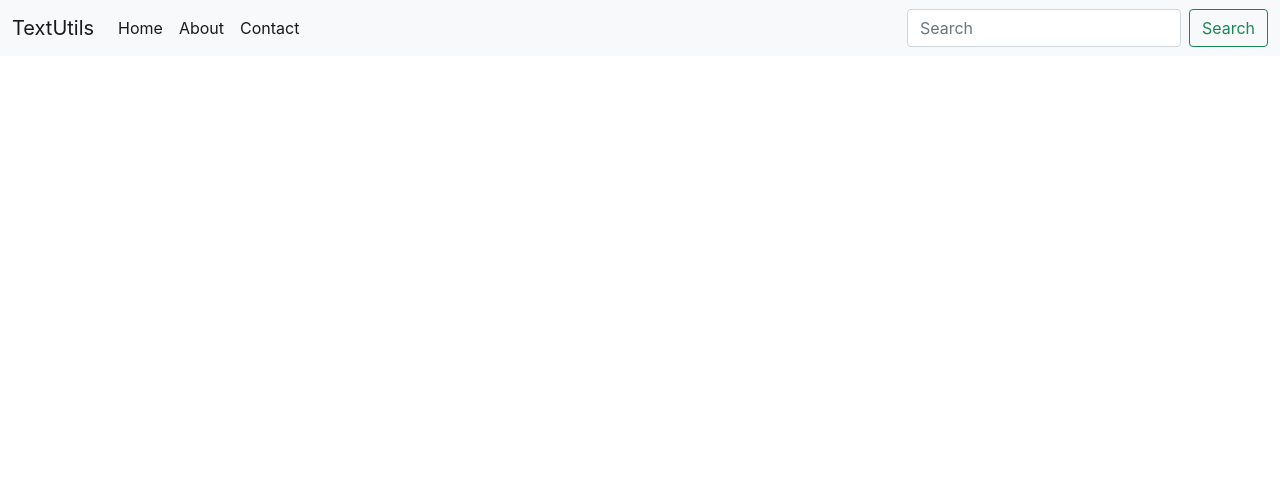
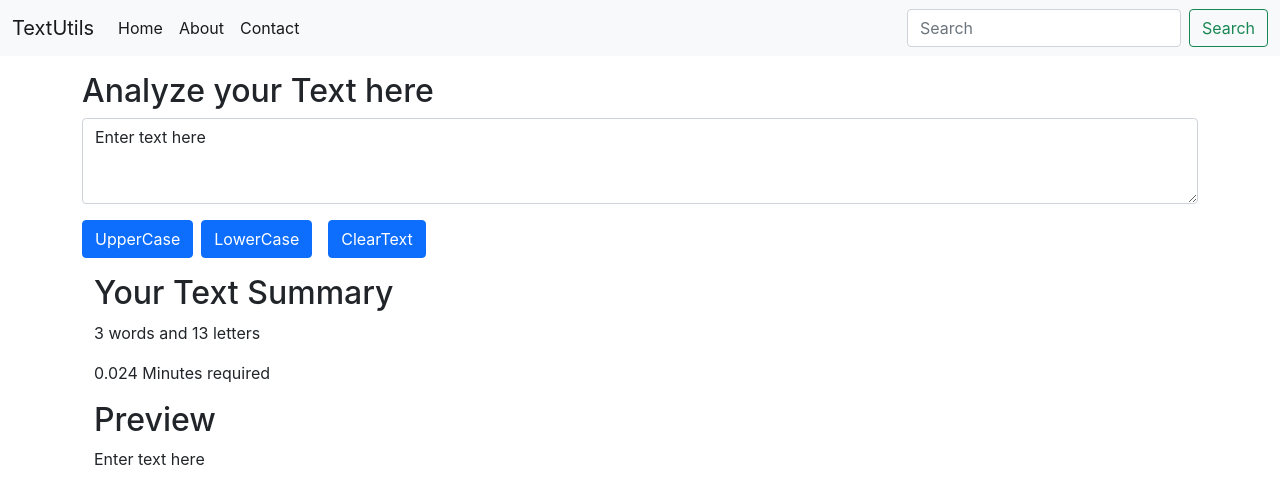
Before and after one commit to mishu-mnp/ReactJs-Course-TextUtils, a React (Create React App) app: page / in a window 1280 px wide. Shown: the top 504 px of the page. Built offline with nearby package versions, Linux system fonts and the light colour scheme.

Commit message:
Tut7 and Tut8 Done

```diff
--- a/src/App.js
+++ b/src/App.js
@@ -1,5 +1,6 @@
 import './App.css';
 import Navbar from './components/Navbar';
+import TextForm from './components/TextForm';
 
 // let name = "Mishu"
 function App() {
@@ -23,6 +24,10 @@ function App() {
       {/* <Navbar title="TextUtils" aboutText="About Us" /> */}
       {/* <Navbar /> */}
       <Navbar title="TextUtils" />
+      <div className="container my-3">
+        <TextForm heading="Analyze your Text here" />
+
+      </div>
     </>
   );
 }
--- /dev/null
+++ b/src/components/TextForm.js
@@ -0,0 +1,46 @@
+import React, { useState } from 'react'
+
+function TextForm(props) {
+
+    const handleUpClick = () => {
+        // console.log("handle Up click clicked");
+        setText(text.toUpperCase());
+    }
+
+    const handleLoClick = () => {
+        setText(text.toLowerCase());
+    }
+
+    const handleOnChange = (event) => {
+        // console.log("On change");
+        // setText(" ");
+        setText(event.target.value);
+    }
+
+    const clearText = () => {
+        setText("");
+    }
+
+    const [text, setText] = useState("Enter text here");
+    return (
+        <>
+            <div className="mb-3">
+                <h2>{props.heading}</h2>
+                <textarea className="form-control" value={text} onChange={handleOnChange} id="exampleFormControlTextarea1" rows="3"></textarea>
+            </div>
+            <button className="btn btn-primary" onClick={handleUpClick} >UpperCase</button>
+            <button className="btn btn-primary mx-2" onClick={handleLoClick} >LowerCase</button>
+            <button className="btn btn-primary mx-2" onClick={clearText} >ClearText</button>
+
+            <div className="container my-3">
+                <h2>Your Text Summary</h2>
+                <p>{text.split(' ').length} words and {text.length - text.split(' ').length + 1} letters</p>
+                <p>{0.008 * text.split(' ').length} Minutes required</p>
+                <h2>Preview</h2>
+                <p>{text}</p>
+            </div>
+        </>
+    )
+}
+
+export default TextForm
```
